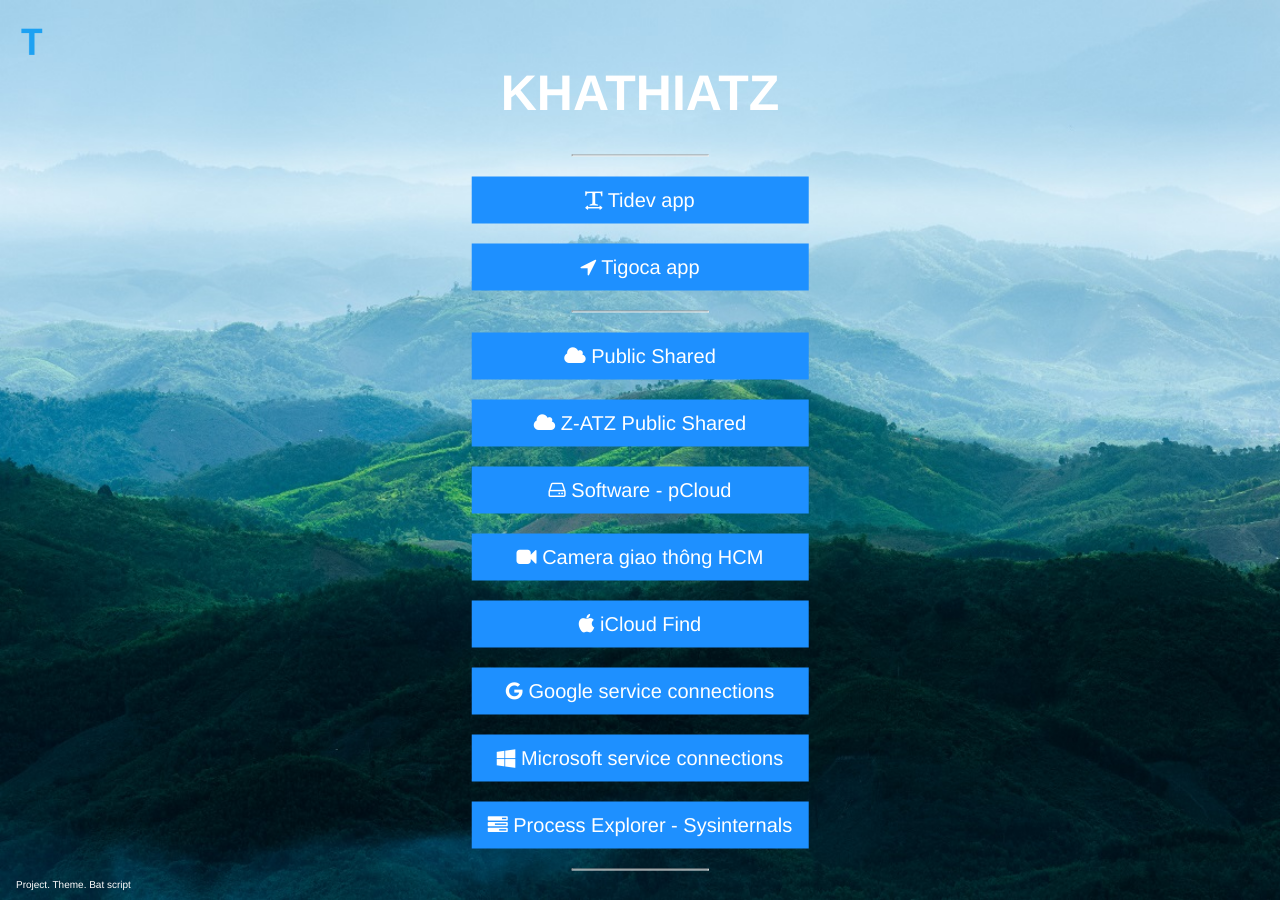
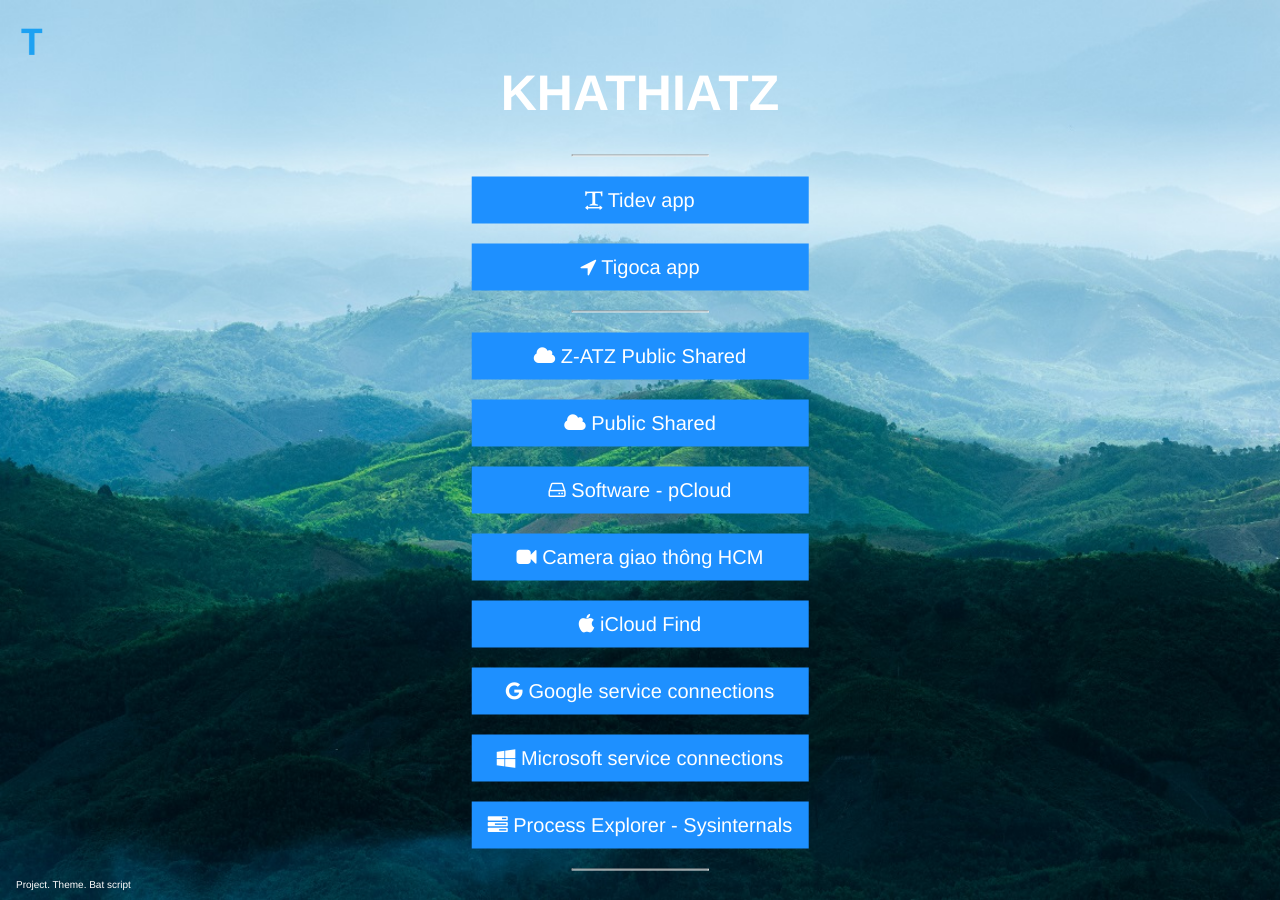
Before and after one commit to khathiatz/khathiatz.github.io, a Jekyll site: the page index.html, which Jekyll copies as it is, in a window 1280 px wide. Built offline with Jekyll 4.4.1, drawn with Linux system fonts in a browser that asks for light colours.

Commit message:
Update index.html

```diff
--- a/index.html
+++ b/index.html
@@ -102,8 +102,8 @@
     <p <button class="btn" onclick="window.location.href='https://khathiatz.github.io/tidev';"><i class="fa fa-text-width"></i> Tidev app</button></p>
     <p <button class="btn" onclick="window.location.href='https://khathiatz.github.io/tigoca';"><i class="fa fa-location-arrow"></i> Tigoca app</button></p>
     <hr>
+    <p <button class="btn" onclick="window.location.href='https://1drv.ms/f/s!Ar4pAPafzzHKg5g7nBxS2ov8lf-h_A?e=iaEC43';"><i class="fa fa-cloud"></i> Z-ATZ Public Shared</button></p>
     <p <button class="btn" onclick="window.location.href='https://u.pcloud.link/publink/show?code=kZi8Hs0ZdpmUCeTkctF6Ye4g91GAV50h7yr7';"><i class="fa fa-cloud"></i> Public Shared</button></p>
-    <p <button class="btn" onclick="window.location.href='https://1drv.ms/f/s!Ar4pAPafzzHKg5g7nBxS2ov8lf-h_A?e=iaEC43';"><i class="fa fa-cloud"></i> Z-ATZ Public Shared</button></p>
     <p <button class="btn" onclick="window.location.href='https://u.pcloud.link/publink/show?code=kZ1mHs0Z8q5BaSqt13kuTSKEu6pu6zAO19YV';"><i class="fa fa-hdd-o"></i> Software - pCloud</button></p>
     <p <button class="btn" onclick="window.location.href='http://giaothong.hochiminhcity.gov.vn/Map.aspx';"><i class="fa fa-video-camera"></i> Camera giao thông HCM</button></p>
     <p <button class="btn" onclick="window.location.href='https://www.icloud.com/find/';"><i class="fa  fa-apple"></i> iCloud Find</button></p>
@@ -123,7 +123,7 @@
 
   </div>
   <div class="bottomleft">
-    <p style="font-size:10px"><a href="https://github.com/khathiatz/khathiatz.github.io" target="_blank" rel="noopener noreferrer">Project</a>. <a href="https://www.w3schools.com/howto/howto_css_coming_soon.asp" target="_blank" rel="noopener noreferrer">Theme</a>. <a href="khathiatz.github.io" target="_blank" rel="noopener noreferrer">Bat script</a></p>
+    <p style="font-size:10px"><a href="https://github.com/khathiatz/khathiatz.github.io" target="_blank" rel="noopener noreferrer">Project</a>. <a href="https://www.w3schools.com/howto/howto_css_coming_soon.asp" target="_blank" rel="noopener noreferrer">Theme</a>. <a href="https://1drv.ms/u/s!Ar4pAPafzzHKg-1Bn27FIIRF_weRbQ?e=uWdZsD" target="_blank" rel="noopener noreferrer">Bat script</a></p>
   </div>
 </div>
 
```
